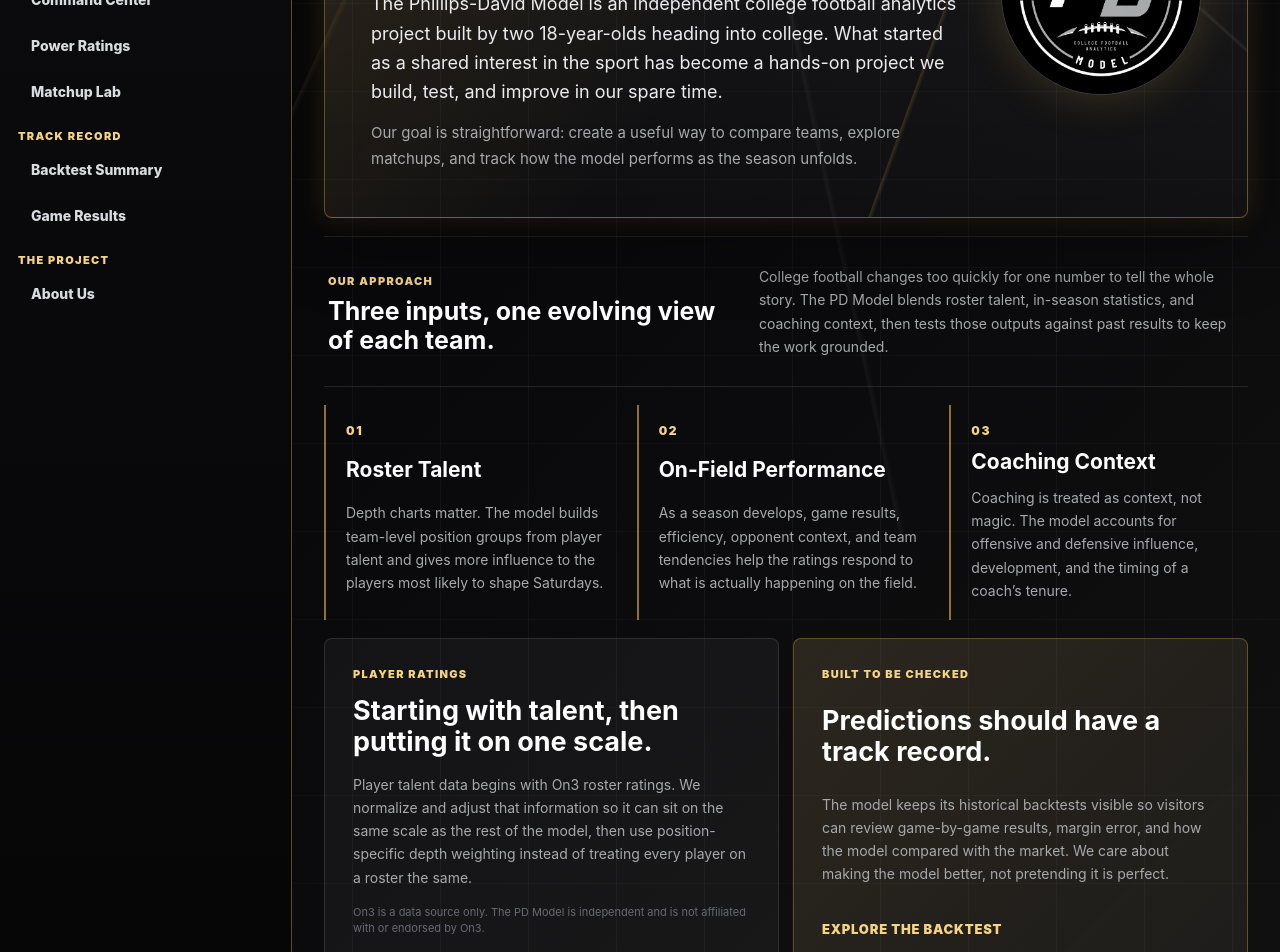
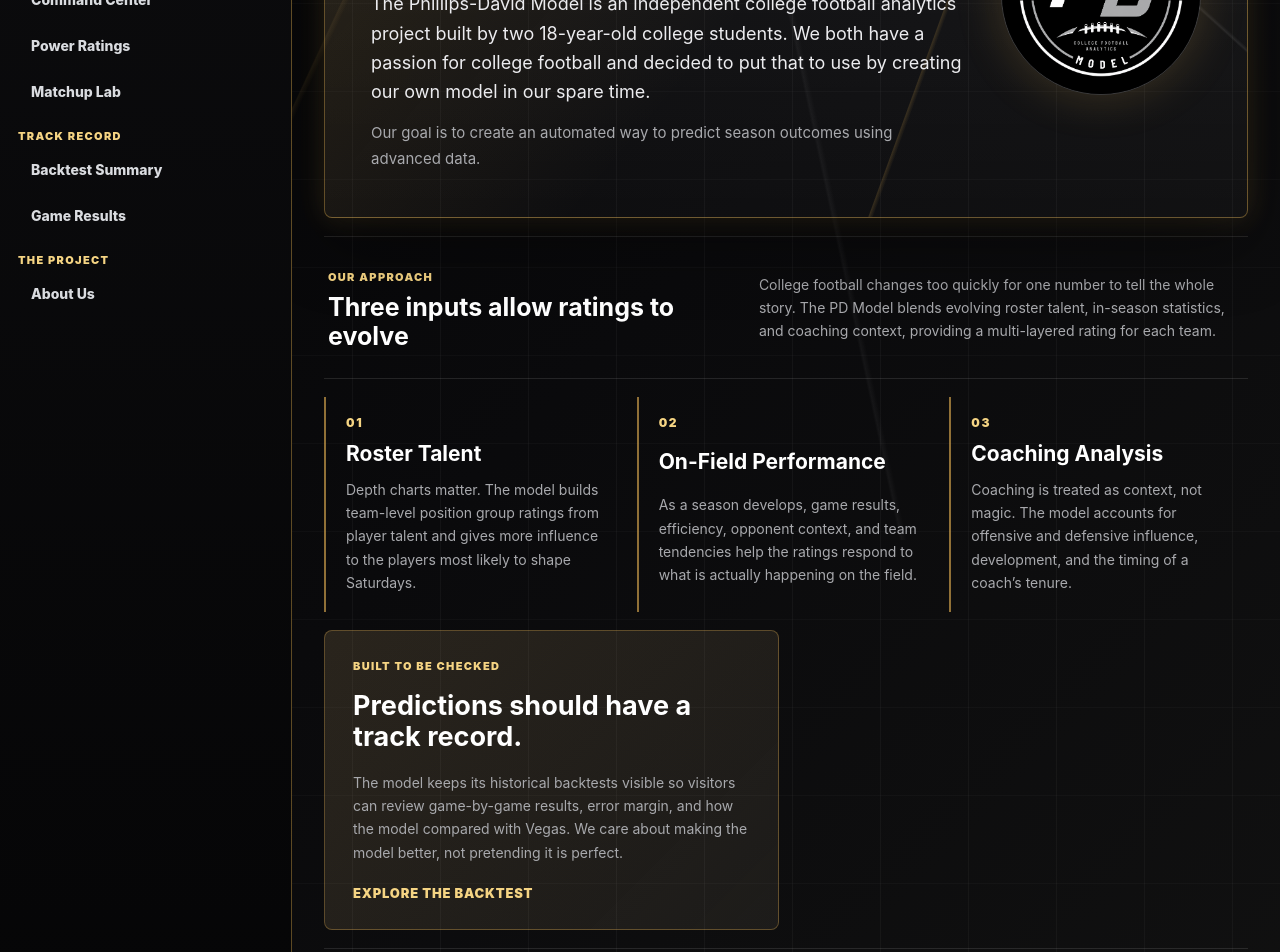
Before and after one commit to rembot2/cfb-model-app, a Next.js app: page /about in a window 1280 px wide. Shown: the part 260-1212 px from the top of the page. Built offline with nearby package versions, Linux system fonts and the light colour scheme.

Commit message:
Update about page.tsx

```diff
--- a/app/about/page.tsx
+++ b/app/about/page.tsx
@@ -9,7 +9,7 @@ const pillars = [
   {
     number: '01',
     title: 'Roster Talent',
-    text: 'Depth charts matter. The model builds team-level position groups from player talent and gives more influence to the players most likely to shape Saturdays.'
+    text: 'Depth charts matter. The model builds team-level position group ratings from player talent and gives more influence to the players most likely to shape Saturdays.'
   },
   {
     number: '02',
@@ -18,7 +18,7 @@ const pillars = [
   },
   {
     number: '03',
-    title: 'Coaching Context',
+    title: 'Coaching Analysis',
     text: 'Coaching is treated as context, not magic. The model accounts for offensive and defensive influence, development, and the timing of a coach’s tenure.'
   }
 ];
@@ -31,10 +31,10 @@ export default function AboutPage() {
           <div className="eyebrow">About Us</div>
           <h2>What is the PD Model?</h2>
           <p className="about-lead">
-            The Phillips-David Model is an independent college football analytics project built by two 18-year-olds heading into college. What started as a shared interest in the sport has become a hands-on project we build, test, and improve in our spare time.
+            The Phillips-David Model is an independent college football analytics project built by two 18-year-old college students. We both have a passion for college football and decided to put that to use by creating our own model in our spare time.
           </p>
           <p>
-            Our goal is straightforward: create a useful way to compare teams, explore matchups, and track how the model performs as the season unfolds.
+            Our goal is to create an automated way to predict season outcomes using advanced data.
           </p>
         </div>
         <div className="about-brand-mark" aria-hidden="true">
@@ -45,10 +45,10 @@ export default function AboutPage() {
       <section className="about-intro-band" aria-labelledby="approach-heading">
         <div>
           <span className="eyebrow">Our Approach</span>
-          <h3 id="approach-heading">Three inputs, one evolving view of each team.</h3>
+          <h3 id="approach-heading">Three inputs allow ratings to evolve</h3>
         </div>
         <p>
-          College football changes too quickly for one number to tell the whole story. The PD Model blends roster talent, in-season statistics, and coaching context, then tests those outputs against past results to keep the work grounded.
+          College football changes too quickly for one number to tell the whole story. The PD Model blends evolving roster talent, in-season statistics, and coaching context, providing a multi-layered rating for each team.
         </p>
       </section>
 
@@ -63,20 +63,11 @@ export default function AboutPage() {
       </section>
 
       <section className="about-detail-grid">
-        <article className="about-detail-block">
-          <span className="eyebrow">Player Ratings</span>
-          <h3>Starting with talent, then putting it on one scale.</h3>
-          <p>
-            Player talent data begins with On3 roster ratings. We normalize and adjust that information so it can sit on the same scale as the rest of the model, then use position-specific depth weighting instead of treating every player on a roster the same.
-          </p>
-          <small>On3 is a data source only. The PD Model is independent and is not affiliated with or endorsed by On3.</small>
-        </article>
-
         <article className="about-detail-block about-detail-accent">
           <span className="eyebrow">Built To Be Checked</span>
           <h3>Predictions should have a track record.</h3>
           <p>
-            The model keeps its historical backtests visible so visitors can review game-by-game results, margin error, and how the model compared with the market. We care about making the model better, not pretending it is perfect.
+            The model keeps its historical backtests visible so visitors can review game-by-game results, error margin, and how the model compared with Vegas. We care about making the model better, not pretending it is perfect.
           </p>
           <Link className="text-link" href="/backtest">Explore the backtest</Link>
         </article>
```
